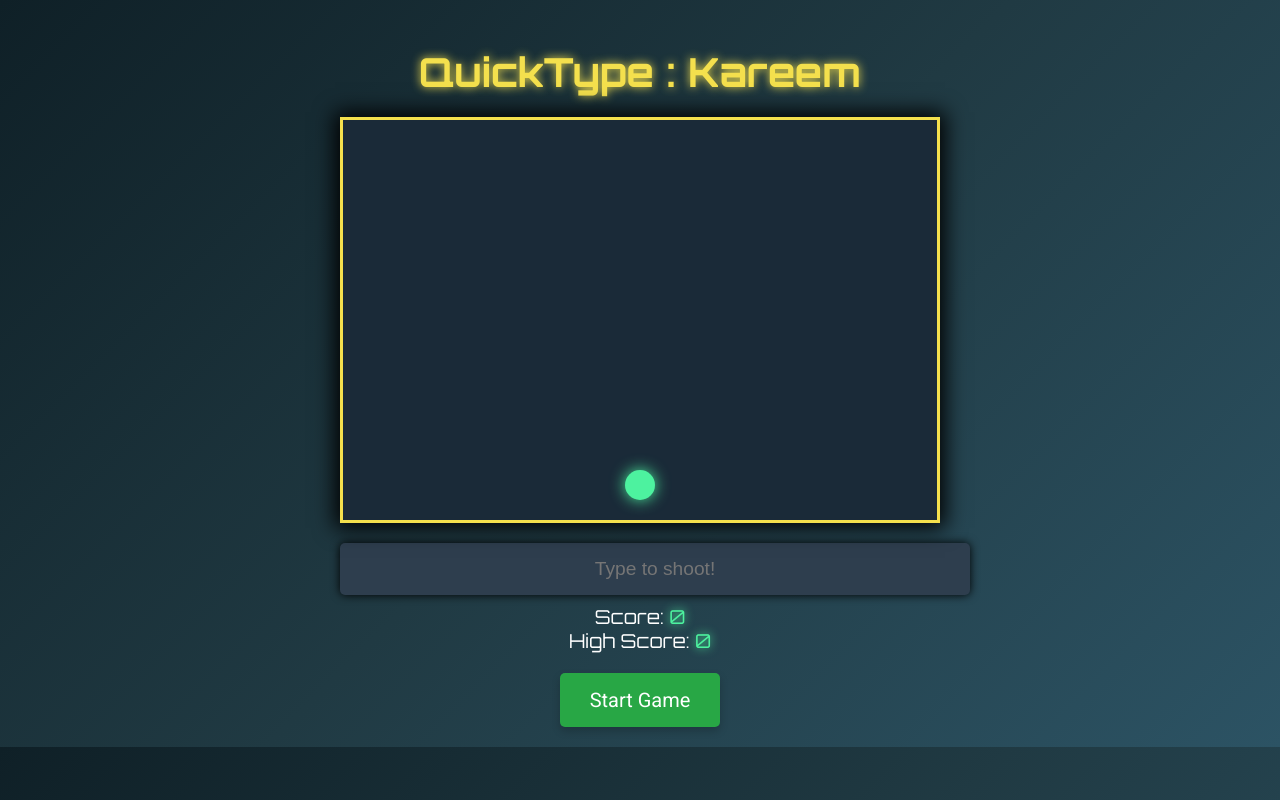
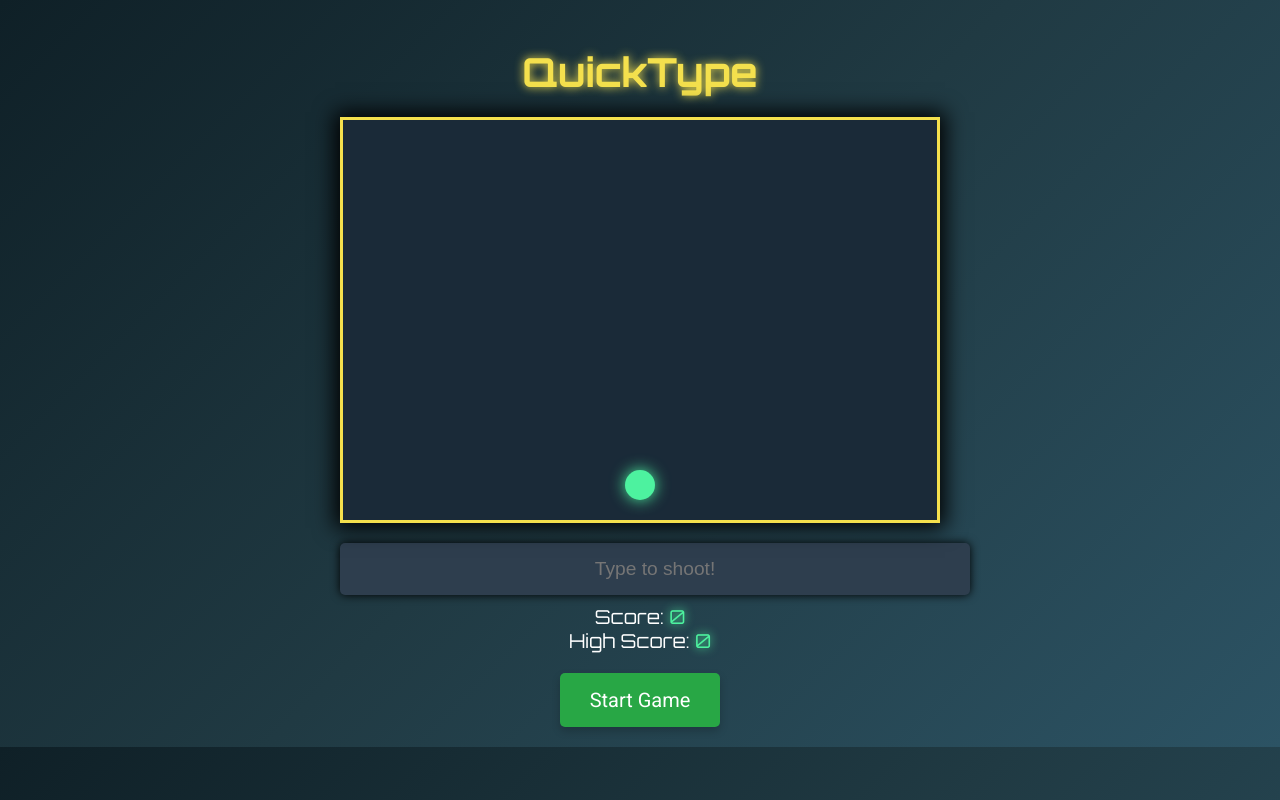
Before and after one commit to AgentElemental/quicktype, a plain HTML site: page index.html in a window 1280 px wide. Drawn offline with Linux system fonts and the light colour scheme.

Commit message:
Update index.html

```diff
--- a/index.html
+++ b/index.html
@@ -13,7 +13,7 @@
 
 <body>
     <div id="game-container">
-        <h1>QuickType : Kareem</h1>
+        <h1>QuickType </h1>
         <div id="game-area">
             <div id="enemy-area"></div>
             <div id="cannon"></div>
```
